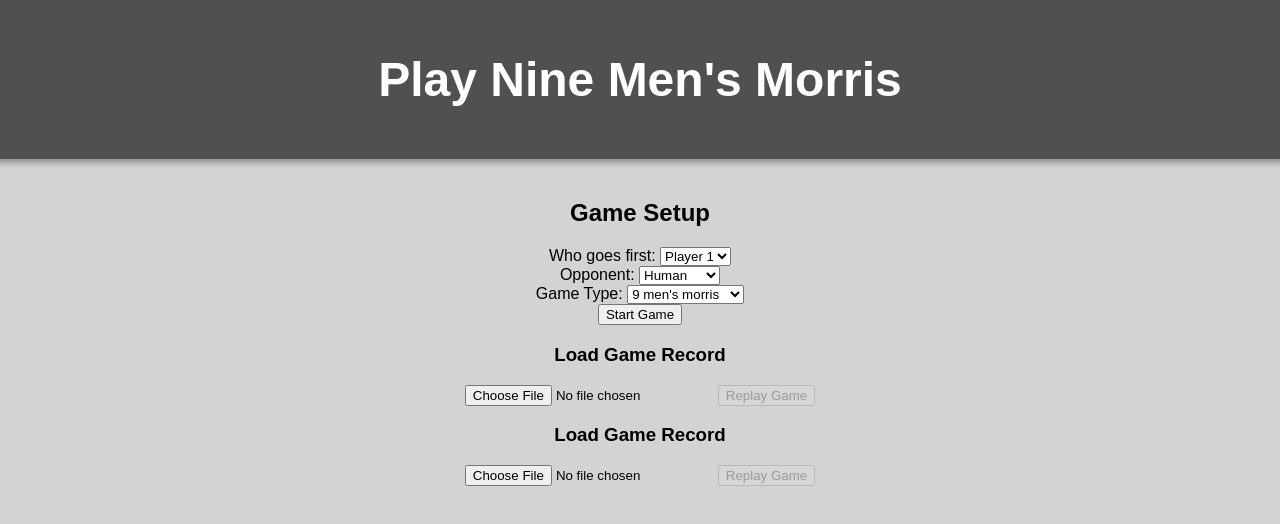
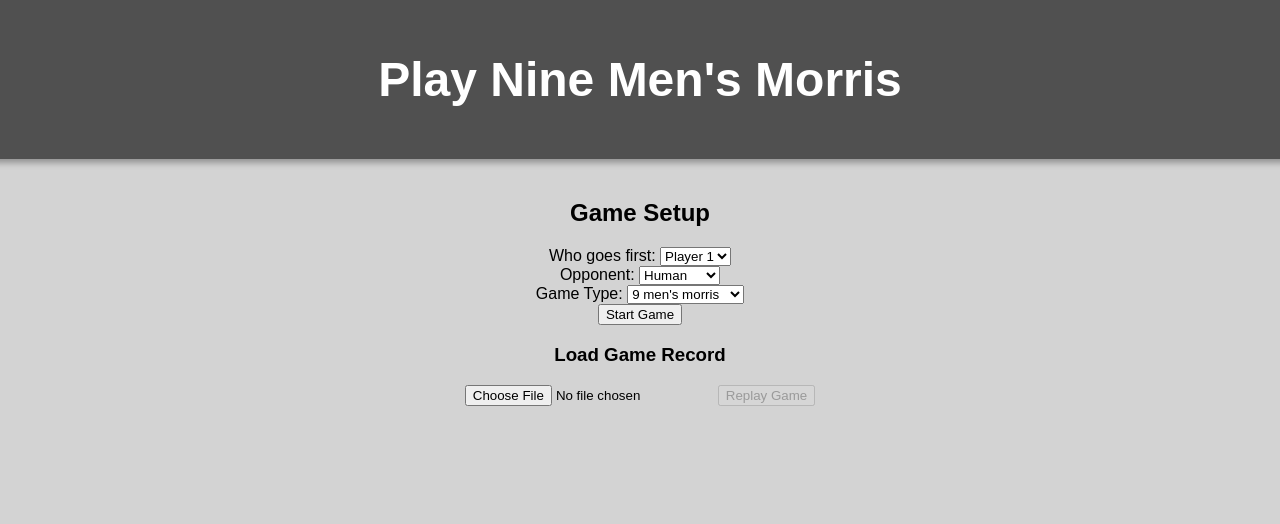
Before and after one commit to collaboratorsje/Nine-Men-Morris-ASE, a React (Create React App) app in the folder client/: page / in a window 1280 px wide. Shown: the top 524 px of the page. Built offline with nearby package versions, Linux system fonts and the light colour scheme.

Commit message:
Remove duplicate replay upload

```diff
--- a/client/src/components/GameSetup.js
+++ b/client/src/components/GameSetup.js
@@ -111,12 +111,6 @@ const GameSetup = ({ startGame }) => {
             <button type="button" onClick={handleReplayGame} disabled={!gameRecord}>
                 Replay Game
             </button>
-
-            <h3>Load Game Record</h3>
-            <input type="file" accept=".json" onChange={handleFileUpload} />
-            <button type="button" onClick={handleReplayGame} disabled={!gameRecord}>
-                Replay Game
-            </button>
         </form>
     );
 };
```
